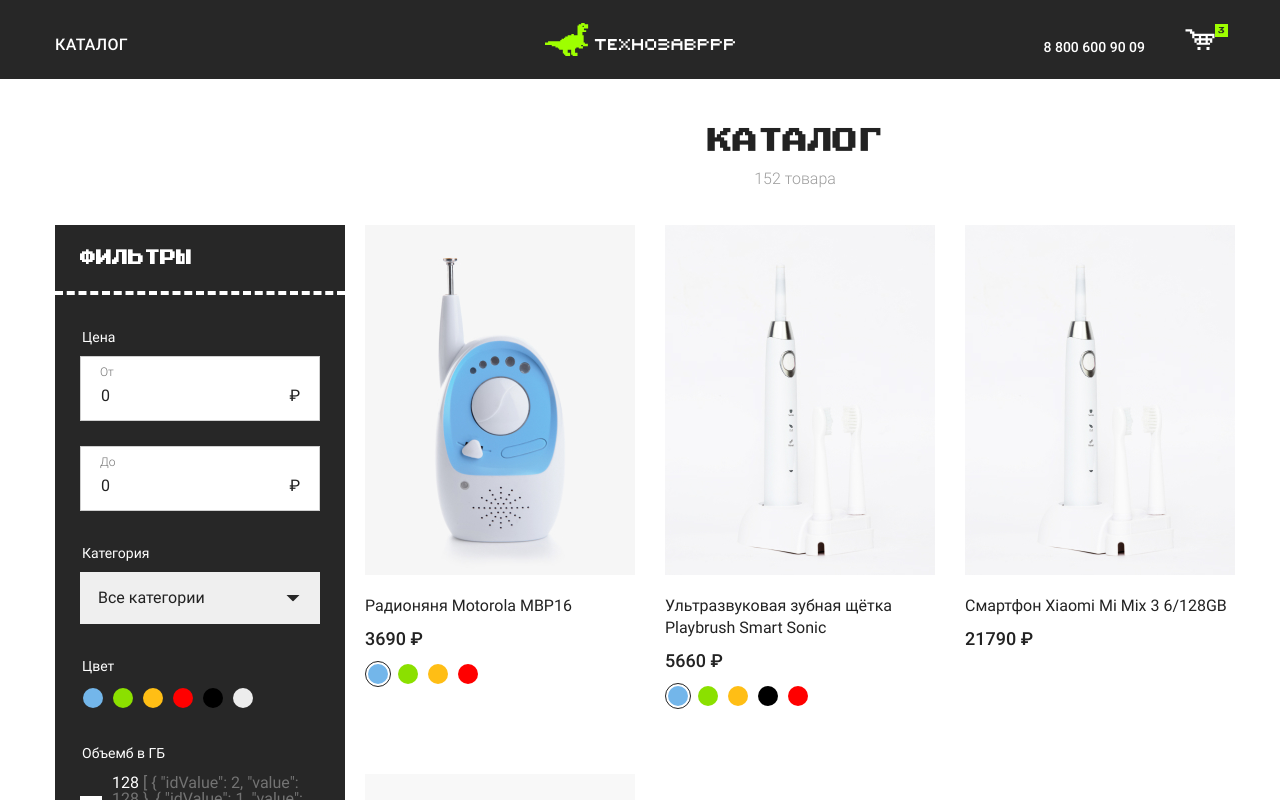
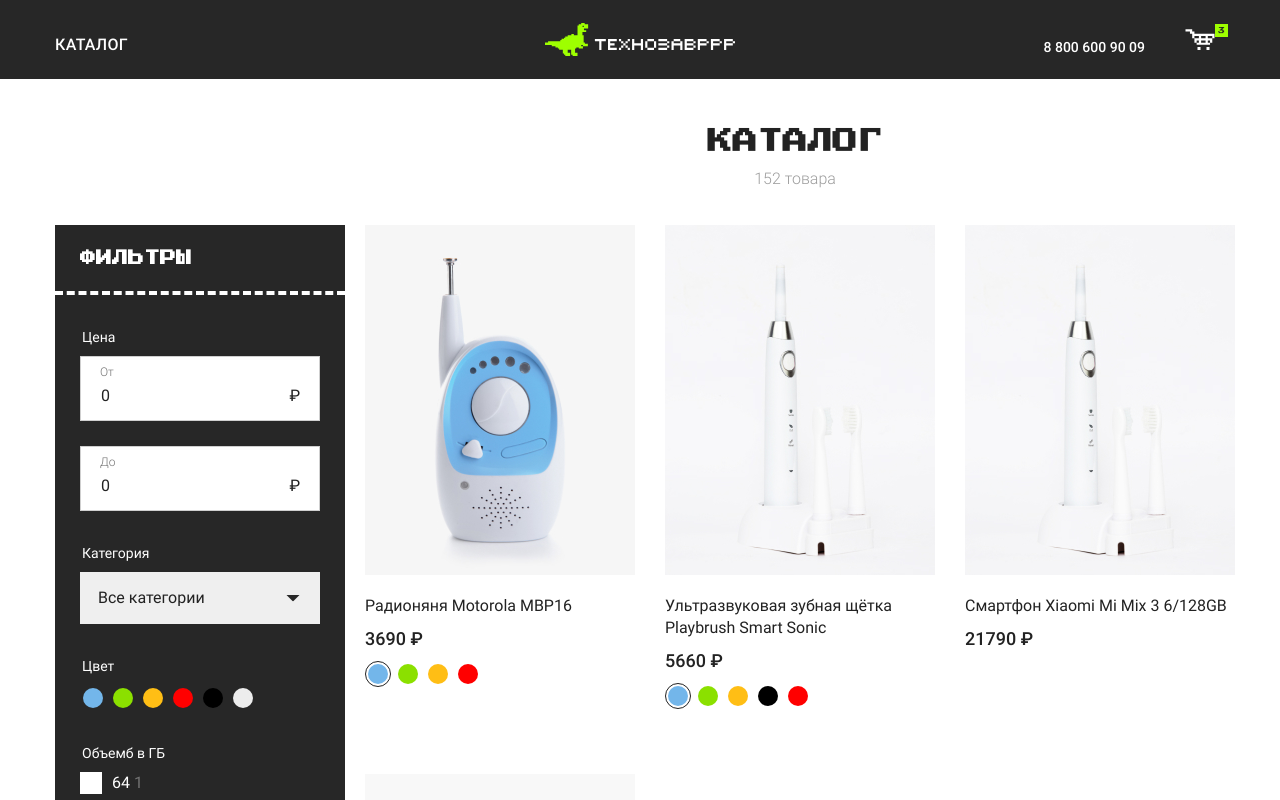
Before and after one commit to Enquiet/store-vue, a Vue app: page / in a window 1280 px wide. Shown: the top 800 px of the page. Built offline with nearby package versions, Linux system fonts and the light colour scheme.

Commit message:
Реализовал кол-во товаров с памятью

```diff
--- a/src/App.vue
+++ b/src/App.vue
@@ -58,12 +58,12 @@
       if (this.productFilterId) {
         filterProducts = filterProducts.filter(product => product.goodsId === this.productFilterId)
       }
-      if (this.productFilterMamory > 1) {
-        const allProductMemory = this.productFilterMamory.reduce((acc, item) => {
-          return [...acc, ...item]
-        })
-        console.log(allProductMemory)
-        filterProducts = filterProducts.filter(product => product.memory && product.memory.some(memory => memory.value === allProductMemory))
+      if (this.productFilterMamory > 0) {
+        let allProductMemory
+        for (let i = 0; i < this.productFilterMamory.length; i++) {
+          allProductMemory = this.productFilterMamory[i]
+        }
+        filterProducts = filterProducts.filter(product => product.memory && product.memory.every(color => color.value === allProductMemory))
       }
       if (this.productFilterColor) {
         filterProducts = filterProducts.filter(product => product.colors && product.colors.some(color => color.value === this.productFilterColor))
--- a/src/components/MemoryFilter.vue
+++ b/src/components/MemoryFilter.vue
@@ -2,12 +2,12 @@
     <fieldset class="form__block">
       <legend class="form__legend">Объемб в ГБ</legend>
       <ul class="check-list">
-        <li class="check-list__item" v-for="memory in memoryList" :key="memory.id">
+        <li class="check-list__item" v-for="memory in memoryList" :key="memory.value" >
           <label class="check-list__label">
             <input class="check-list__check sr-only" type="checkbox" name="volume" v-model="memoryPick" :value="memory.value" checked="">
             <span class="check-list__desc">
                     {{memory.value}}
-                    <span v-if="quantityProducts">  {{quantityProducts}}</span>
+                    <span>{{quantityProducts[memory.value]}} </span>
                   </span>
           </label>
         </li>
@@ -18,10 +18,6 @@
 <script>
 export default {
   props: {
-    quantityProducts: {
-      type: Number,
-      default: 0
-    },
     memoryList: {
       type: Array,
       default: () => []
@@ -29,6 +25,10 @@
     memoryProduct: {
       type: Array,
       default: () => []
+    },
+    quantityProducts: {
+      type: Object,
+      default: () => {}
     }
   },
   computed: {
--- a/src/components/ProductFilter.vue
+++ b/src/components/ProductFilter.vue
@@ -57,7 +57,6 @@
     }
   },
   props: {
-
     priceTo: {
       type: Number,
       default: 0
@@ -81,13 +80,23 @@
   },
   computed: {
     getQuantityProductsMemory () {
+      const repeatedMemory = {
+        64: 0,
+        128: 0
+      }
       const quantityProducts = categoriesProduсts
-        .reduce((acc, item) => {
-          return item.memory ? [...acc, ...item.memory] : acc
+        .reduce((accmulator, item) => {
+          return item.memory ? [...accmulator, ...item.memory] : accmulator
         }, [])
-        .filter(arr => arr.idValue)
-      console.log(quantityProducts)
-      return quantityProducts
+      for (let i = 0; i < quantityProducts.length; i++) {
+        if (quantityProducts[i].value === 128) {
+          repeatedMemory['128'] = repeatedMemory['128'] + 1
+        }
+        if (quantityProducts[i].value === 64) {
+          repeatedMemory['64'] = repeatedMemory['64'] + 1
+        }
+      }
+      return repeatedMemory
     },
     categories () {
       return categories
@@ -96,15 +105,14 @@
       const colorsItem = categoriesProduсts.reduce((accmulator, item) => {
         return item.colors ? [...accmulator, ...item.colors] : accmulator
       }, [])
-      return this.getParamProduct(colorsItem)
+      return this.getFilteredCategory(colorsItem)
     },
     allMemory () {
       const memoryItem = categoriesProduсts.reduce((accmulator, item) => {
         return item.memory ? [...accmulator, ...item.memory] : accmulator
       }, [])
-      return this.getParamProduct(memoryItem)
+      return this.getFilteredCategory(memoryItem)
     }
-
   },
   watch: {
     priceTo (value) {
@@ -125,12 +133,12 @@
 
   },
   methods: {
-    getParamProduct (param) {
-      const uniqMemoru = [...new Set(param.map(arr => arr.value))]
-      const result = uniqMemoru.map(arr => param.find(arr2 => arr2.value === arr))
+    getFilteredCategory (item) {
+      const uniqItem = [...new Set(item.map(arr => arr.value))]
+      const resultSort = uniqItem.sort((a, b) => a - b)
+      const result = resultSort.map(arr => item.find(arr2 => arr2.value === arr))
       return result
     },
-
     getNewStatsProducts () {
       this.$emit('update:priceFrom', this.currentPriceFrom)
       this.$emit('update:priceTo', this.currentPriceTo)
--- a/src/data/goods.js
+++ b/src/data/goods.js
@@ -18,7 +18,7 @@
       value: '#FFBE15'
     },
     {
-      id: 4,
+      id: 5,
       value: '#FF0000'
     }
     ]
@@ -57,10 +57,9 @@
     titleGoods: 'Смартфон Xiaomi Mi Mix 3 6/128GB',
     priceGoods: '21790',
     imageGoods: '/img/toothbrush.jpg',
-    memory: [{
-      idValue: 2,
-      value: 128
-    }]
+    memory: [
+      { value: 128 }
+    ]
   },
   {
     id: 4,
@@ -75,10 +74,9 @@
     titleGoods: 'Смартфон Xiaomi Mi A3 4/64GB Android One  ',
     priceGoods: '14960 ',
     imageGoods: '/img/phone-2.jpg',
-    memory: [{
-      idValue: 1,
-      value: 64
-    }]
+    memory: [
+      { value: 64 }
+    ]
   },
   {
     id: 6,
@@ -86,10 +84,9 @@
     titleGoods: 'Смартфон Xiaomi Redmi 6/128GB',
     priceGoods: '8960 ',
     imageGoods: '/img/phone-3.jpg',
-    memory: [{
-      idValue: 2,
-      value: 128
-    }]
+    memory: [
+      { value: 128 }
+    ]
   },
   {
     id: 7,
@@ -124,7 +121,7 @@
       value: '#FFBE15'
     },
     {
-      id: 4,
+      id: 6,
       value: '#ededed'
     }
     ]
```
